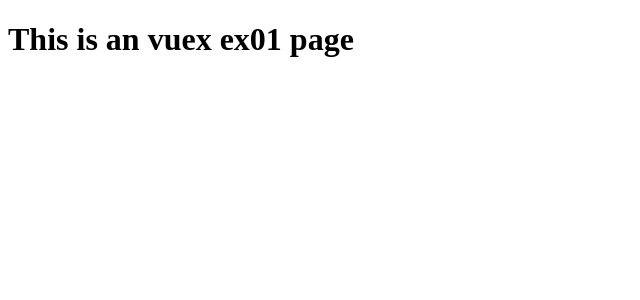
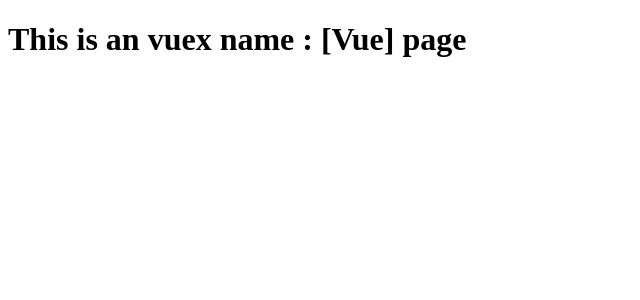
Before and after one commit to erwinchang/vue-example, a Vue app: page / in a window 1280 px wide. Shown: the top 300 px of the page, without its empty margins (0-640 px from the left). Built offline with nearby package versions, Linux system fonts and the light colour scheme.

Commit message:
patch vuex example

```diff
--- a/src/components/HelloWorldVuex.vue
+++ b/src/components/HelloWorldVuex.vue
@@ -1,5 +1,25 @@
 <template>
   <div class="cart">
-    <h1>This is an vuex ex01 page</h1>
+    <h1>This is an vuex name : [{{name}}] page</h1>
   </div>
 </template>
+
+<script>
+import { computed } from 'vue';
+import { useStore } from 'vuex'
+
+export default {
+  name: 'HelloWorldVuex',
+  setup () {
+    const store = useStore();
+
+    let name = computed(function () {
+      return store.state.name
+    })
+
+    return {
+      name
+    }
+  }
+}
+</script>
--- a/src/main.js
+++ b/src/main.js
@@ -1,4 +1,5 @@
 import { createApp } from 'vue'
 import App from './App.vue'
+import store from './store'
 
-createApp(App).mount('#app')
+createApp(App).use(store).mount('#app')
--- /dev/null
+++ b/src/store/index.js
@@ -0,0 +1,9 @@
+import { createStore } from 'vuex'
+
+export const store = createStore({
+	state : {
+		name: 'Vue'
+	}
+})
+
+export default store
```
